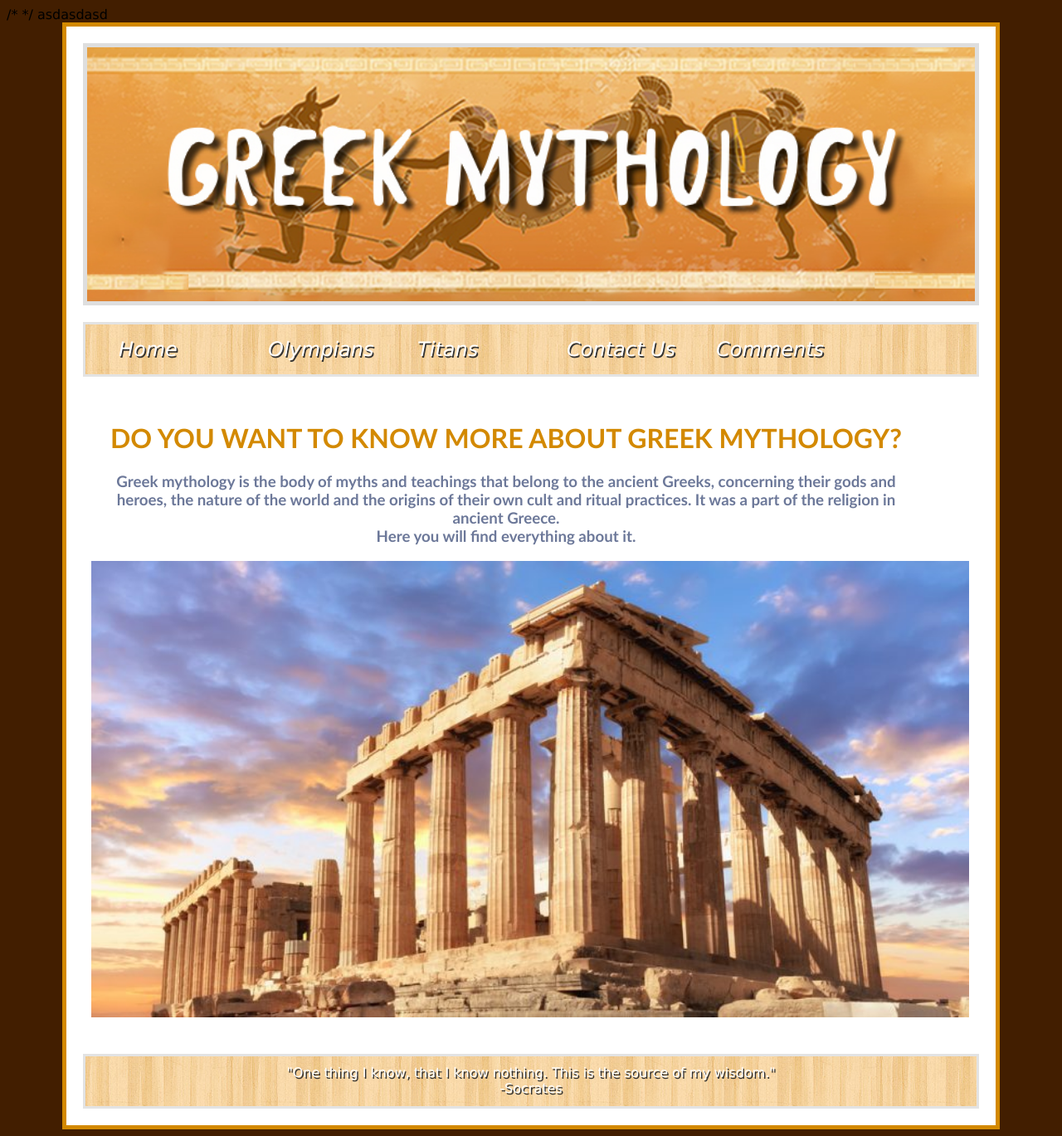
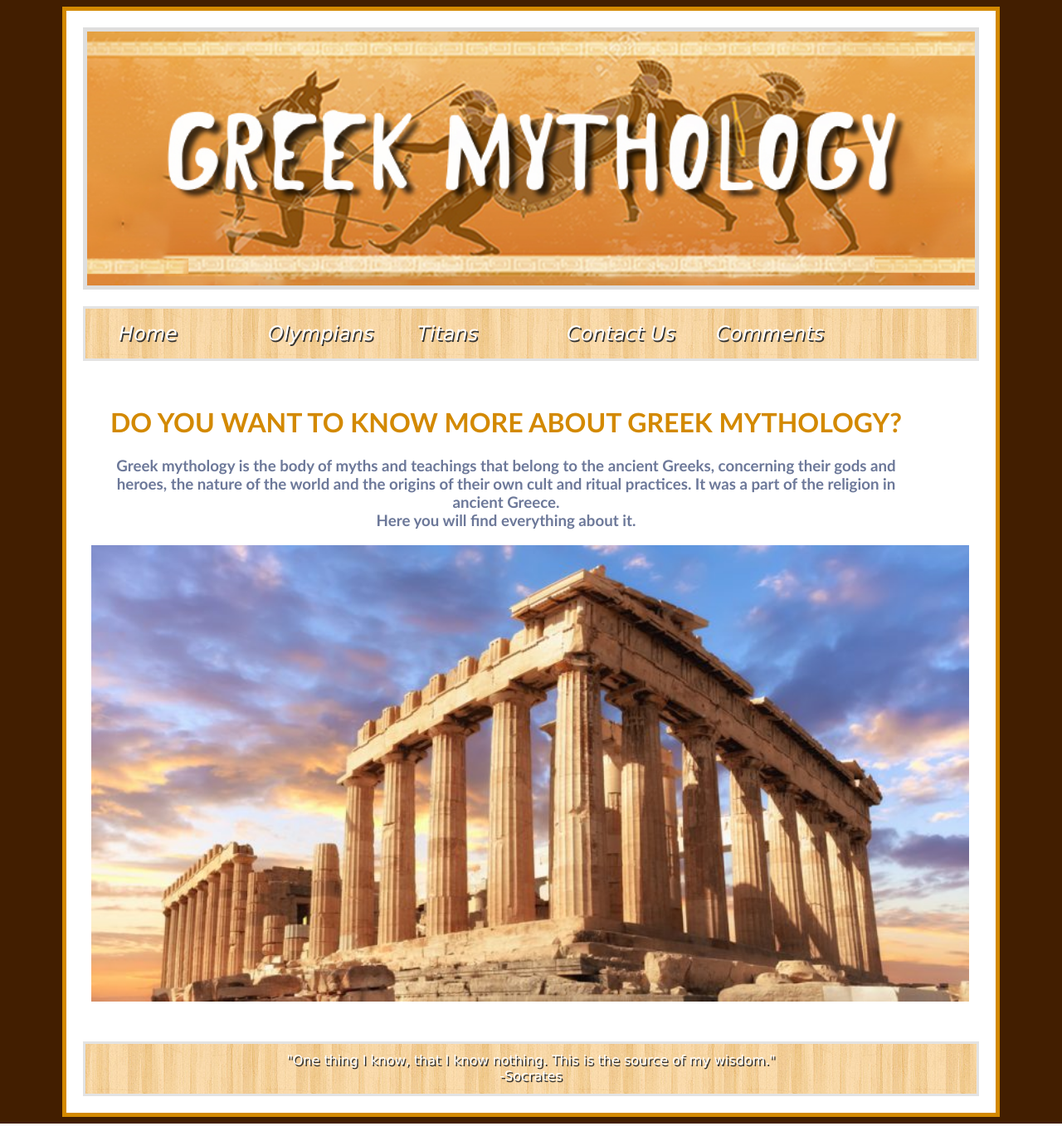
Before and after one commit to maginikolova/GreekMythology-Website, a PHP site: page / in a window 1280 px wide. Shown: the whole page at 83% size. Run offline with PHP 8.4, Linux system fonts and the light colour scheme.

Commit message:
Update index.php

```diff
--- a/GreekMythologyWebsite/index.php
+++ b/GreekMythologyWebsite/index.php
@@ -1,11 +1,13 @@
-/*
+<!--
+PHP Database Project
 
+New Bulgarian University
+PHP Course
+Winter semester 2018/2019
 
+author: Magdalena Nikolova
+-->
 
-
-*/
-
-asdasdasd
 <?php include 'header.php'; ?>
 <?php include 'content.php'; ?>
 
```
